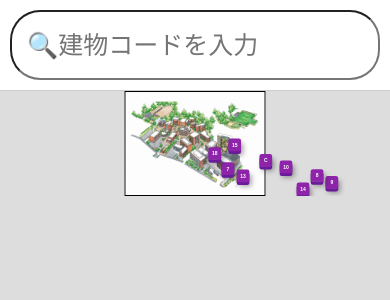
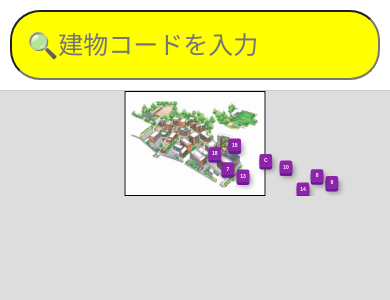
Before and after one commit to yuuto666-a11y/-, a Flask app: page / in a window 390 px wide. Shown: the top 300 px of the page. Run offline with Flask 3, Linux system fonts and the light colour scheme.

Commit message:
Update style.css

```diff
--- a/practice/static/style.css
+++ b/practice/static/style.css
@@ -214,6 +214,7 @@ body{
     #searchInput {
 
         width: 100%;
+        background:yellow;
     }
 
     .popup-overlay{
```
